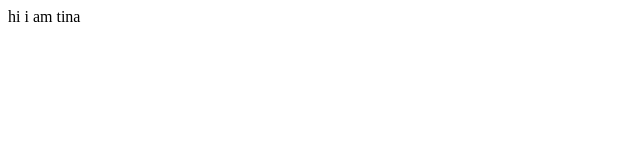
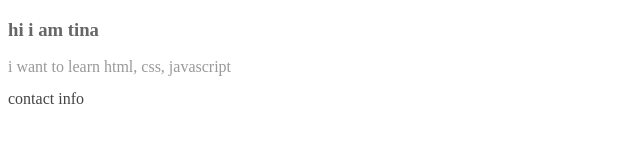
Before and after one commit to Tina-Hsieh1994/Tina-Hsieh1994.github.io, a plain HTML site: page index.html in a window 1280 px wide. Shown: the whole page, without its empty margins (0-640 px from the left). Drawn offline with Linux system fonts and the light colour scheme.

Commit message:
Update index.html

```diff
--- a/index.html
+++ b/index.html
@@ -1 +1,21 @@
-hi i am tina
+<!DOCTYPE html>
+  <head>
+    <link rel="stylesheet" href="index.css">
+    <title>my website</title>
+  </head>
+  <body>
+    <section>
+      <article>
+        <div class="title">
+          <h1>hi i am tina</h1>
+        </div>
+        <div class="body">
+          <p>i want to learn html, css, javascript</p>
+        </div>
+        <div class="bottom">
+          <p>contact info</p>
+        </div>
+      </article>
+    </section>
+  </body>
+</html>
```
